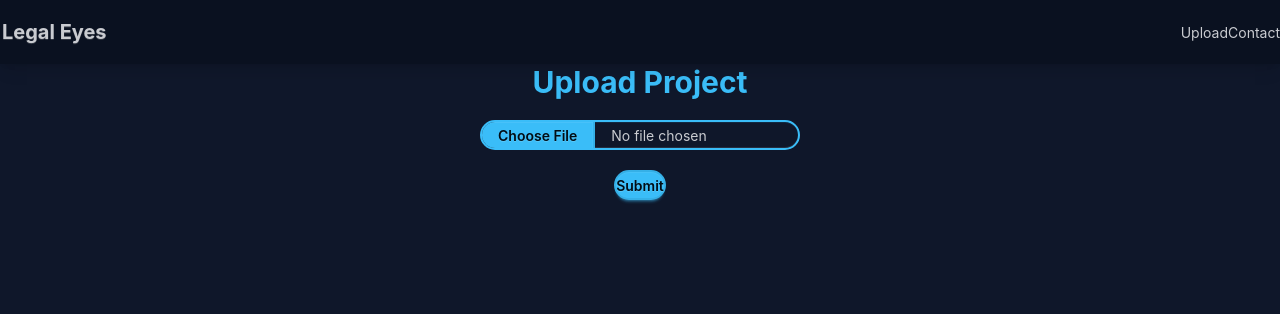
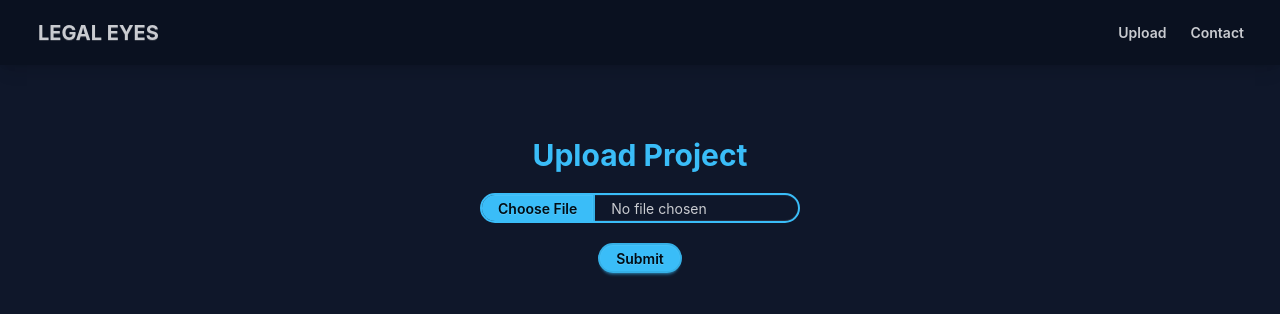
Before and after one commit to Zunaid-s/Legal-Eyes, a React (Vite) app in the folder Frontend/: page /upload in a window 1280 px wide. Shown: the top 314 px of the page. Built offline with nearby package versions, Linux system fonts and the light colour scheme.

Commit message:
Integrated Tailwind v4 with Router and clean App.jsx and add other sources

```diff
--- a/Frontend/src/App.jsx
+++ b/Frontend/src/App.jsx
@@ -1,31 +1,54 @@
-import { BrowserRouter as Router, Routes, Route, Link } from "react-router-dom";
+import { BrowserRouter as Router, Routes, Route } from "react-router-dom";
+import Navbar from "./components/Navbar";
 import Upload from "./pages/Upload";
 import Contact from "./pages/Contact";
-import LexSimple from "./pages/LexSimple";
 
 function App() {
   return (
     <Router>
-      <div className="min-h-screen">
-        {/* DaisyUI Navbar */}
-        <div className="navbar bg-base-300 shadow-lg px-5">
-          <div className="flex-1">
-            <Link to="/" className="btn btn-ghost text-xl font-bold">Legal Eyes</Link>
-          </div>
-          <div className="flex-none">
-            <ul className="menu menu-horizontal px-1">
-              <li><Link to="/upload">Upload</Link></li>
-              <li><Link to="/contact">Contact</Link></li>
-            </ul>
-          </div>
-        </div>
+      {}
+      <div className="min-h-screen bg-base-100 text-base-content font-sans">
 
-        {/* Routes Configuration */}
-        <Routes>
-          <Route path="/" element={<LexSimple />} />
-          <Route path="/upload" element={<Upload />} />
-          <Route path="/contact" element={<Contact />} />
-        </Routes>
+        {}
+        <Navbar />
+        {}
+        <main className="container mx-auto px-4 py-8">
+          <Routes>
+            {}
+            <Route
+              path="/"
+              element={
+                <div className="hero mt-20">
+                  <div className="hero-content text-center">
+                    <div className="max-w-md">
+                      <h1 className="text-5xl font-bold text-primary">Legal Eyes</h1>
+                      <p className="py-6 text-lg">
+                        Welcome to the next generation legal document management system.
+                        Secure, fast, and intelligent.
+                      </p>
+                      <button className="btn btn-primary">Get Started</button>
+                    </div>
+                  </div>
+                </div>
+              }
+            />
+
+            {}
+            <Route path="/upload" element={<Upload />} />
+            {}
+            <Route path="/contact" element={<Contact />} />
+            {}
+            <Route
+              path="*"
+              element={
+                <div className="text-center mt-20">
+                  <h2 className="text-4xl font-bold">404 - Page Not Found</h2>
+                </div>
+              }
+            />
+          </Routes>
+        </main>
+
       </div>
     </Router>
   );
--- /dev/null
+++ b/Frontend/src/components/Navbar.jsx
@@ -0,0 +1,17 @@
+import { Link } from "react-router-dom";
+
+export default function Navbar() {
+  return (
+    <div className="navbar bg-base-300 shadow-lg px-5">
+      <div className="flex-1">
+        <Link to="/" className="btn btn-ghost text-xl font-bold uppercase">Legal Eyes</Link>
+      </div>
+      <div className="flex-none">
+        <ul className="menu menu-horizontal px-1 font-semibold">
+          <li><Link to="/upload">Upload</Link></li>
+          <li><Link to="/contact">Contact</Link></li>
+        </ul>
+      </div>
+    </div>
+  );
+}
--- /dev/null
+++ b/Frontend/src/hooks/useTheme.js
@@ -0,0 +1,13 @@
+import { useState, useEffect } from "react";
+
+export function useTheme() {
+  const [theme, setTheme] = useState("night");
+
+  const toggleTheme = () => {
+    const newTheme = theme === "night" ? "light" : "night";
+    setTheme(newTheme);
+    document.documentElement.setAttribute("data-theme", newTheme);
+  };
+
+  return { theme, toggleTheme };
+}
--- /dev/null
+++ b/Frontend/src/services/api.js
@@ -0,0 +1,7 @@
+
+const BASE_URL = "https://api.example.com";
+
+export const uploadDocument = async (formData) => {
+  console.log("Uploading to:", BASE_URL);
+  return { success: true };
+};
```
